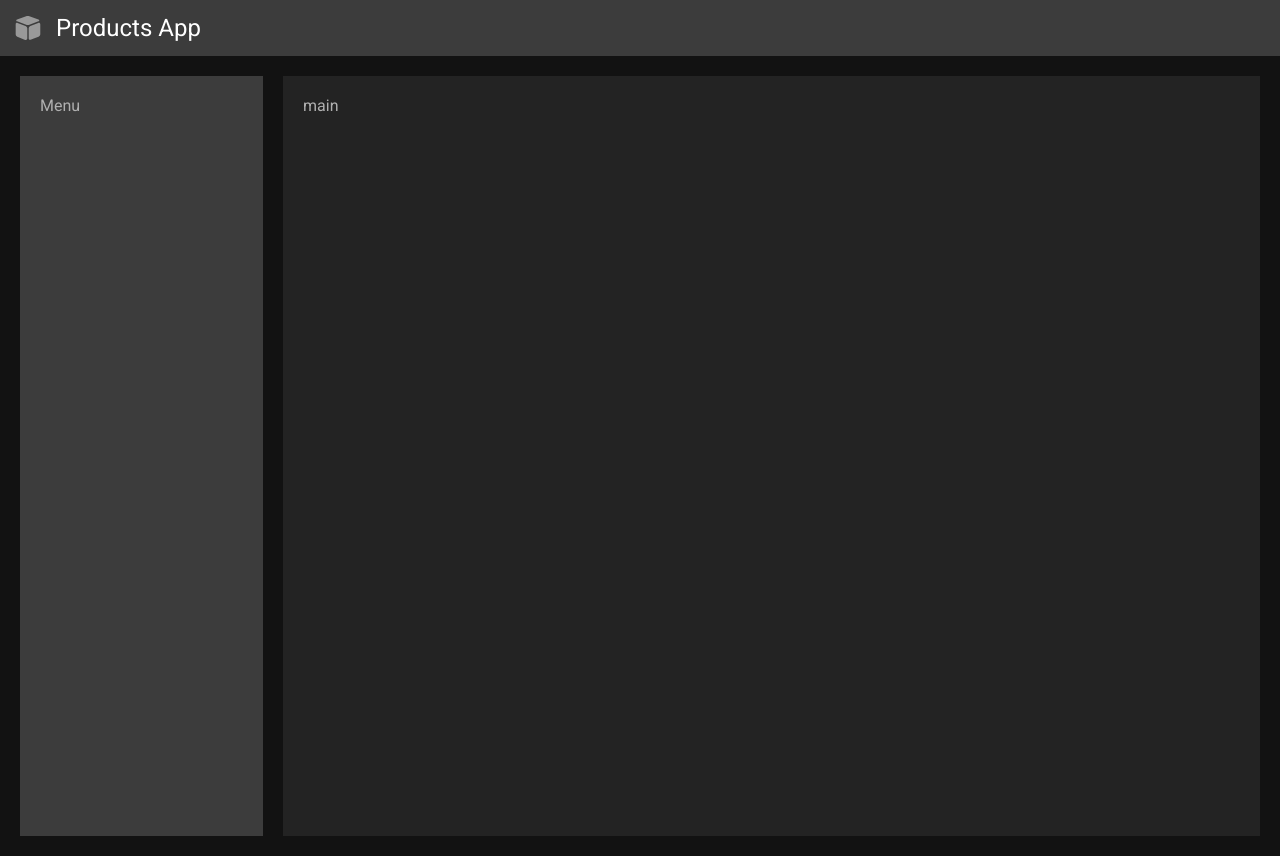
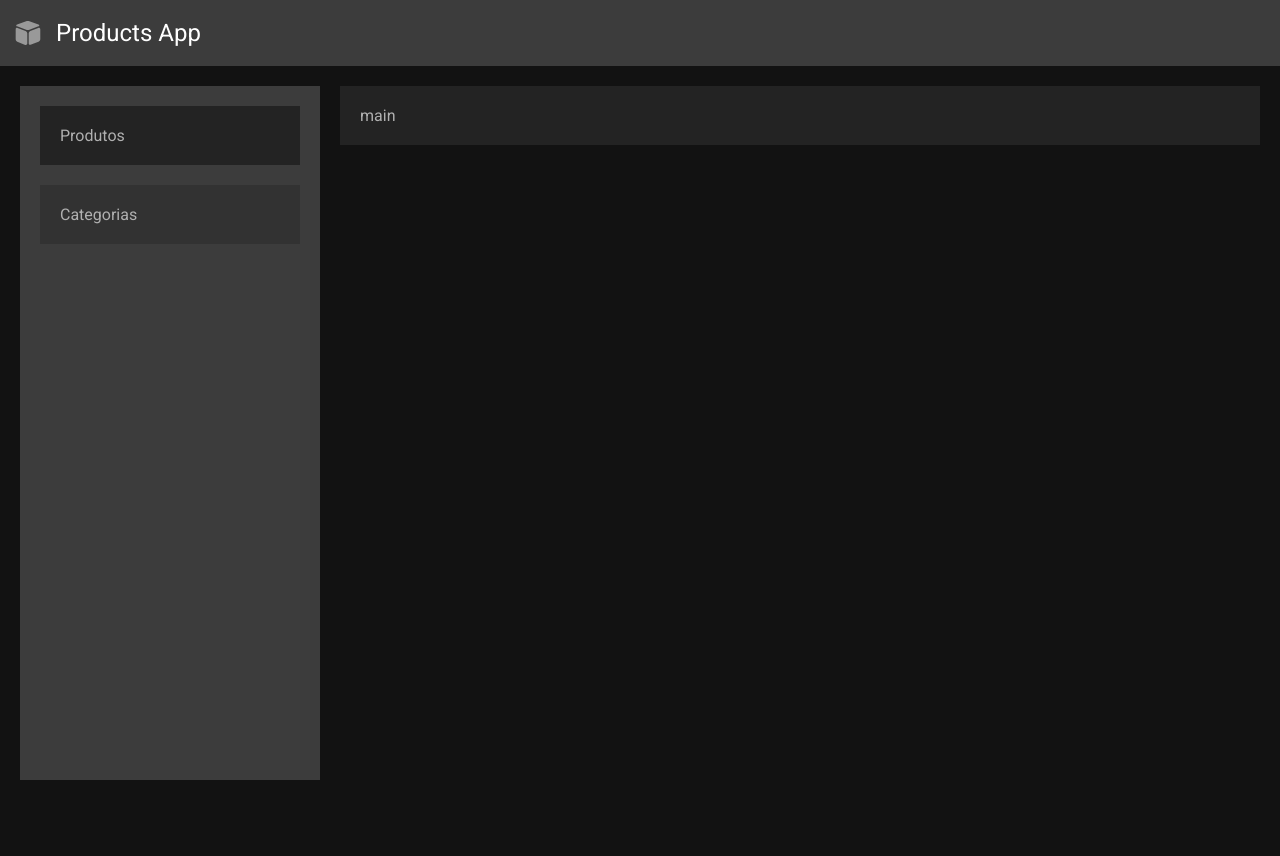
Before and after one commit to tfsantosbr/react-sample-app, a React (Vite) app: page / in a window 1280 px wide. After the commit the page ends 800 px from the top, so only its background shows below. Built offline with nearby package versions, Linux system fonts and the light colour scheme.

Commit message:
upd doc e css

```diff
--- a/src/App.module.css
+++ b/src/App.module.css
@@ -1,18 +1,21 @@
 .wrapper {
   display: flex;
   padding: 1.25rem;
+  align-items: flex-start;
   gap: 1.25rem;
-  min-height: 100vh;
+  min-height: calc(100vh - 70px);
+  height: 100%;
 }
 
 .wrapper aside {
   width: 300px;
   padding: 1.25rem;
   background: var(--gray-600);
+  height: 100%;
 }
 
 .wrapper main {
-  width: 100%;
+  flex: 1;
   padding: 1.25rem;
   background: var(--gray-800);
 }
--- a/src/App.tsx
+++ b/src/App.tsx
@@ -1,15 +1,17 @@
 import "./assets/global.css";
+import styles from "./App.module.css";
+
 import { Header } from "./components/Header";
-import styles from "./App.module.css";
+import { Sidebar } from "./components/Sidebar";
+import { Content } from "./components/Content";
 
 export function App() {
   return (
     <>
       <Header />
-
       <div className={styles.wrapper}>
-        <aside>Menu</aside>
-        <main>main</main>
+        <Sidebar />
+        <Content />
       </div>
     </>
   );
--- a/src/assets/global.css
+++ b/src/assets/global.css
@@ -2,6 +2,7 @@
   --white: rgb(255, 255, 255);
   --gray-300: rgb(176, 176, 176);
   --gray-600: rgb(60, 60, 60);
+  --gray-700: rgb(50, 50, 50);
   --gray-800: rgb(35, 35, 35);
   --gray-900: rgb(18, 18, 18);
 }
@@ -12,10 +13,17 @@
   box-sizing: border-box;
 }
 
+body,
+html,
+#root {
+  display: flex;
+  flex-direction: column;
+  height: 100%;
+}
+
 body {
   background: var(--gray-900);
   color: var(--gray-300);
-  min-height: 100vh;
 }
 
 body,
--- /dev/null
+++ b/src/components/Content.tsx
@@ -0,0 +1,3 @@
+export function Content() {
+  return <main>main</main>;
+}
--- a/src/components/Header.module.css
+++ b/src/components/Header.module.css
@@ -2,7 +2,7 @@
   display: flex;
   align-items: center;
   gap: 0.625rem;
-
+  height: 70px;
   padding: 0.625rem 0.625rem;
   background-color: var(--gray-600);
   font-size: 1.5rem;
--- /dev/null
+++ b/src/components/Sidebar.module.css
@@ -0,0 +1,19 @@
+.navigation {
+  list-style: none;
+  display: flex;
+  flex-direction: column;
+  gap: 1.25rem;
+}
+
+.navigation a {
+  text-decoration: none;
+  color: var(--gray-200);
+  display: block;
+  background-color: var(--gray-700);
+  padding: 1.25rem;
+}
+
+.navigation a:hover,
+.navigation a.active {
+  background-color: var(--gray-800);
+}
--- /dev/null
+++ b/src/components/Sidebar.tsx
@@ -0,0 +1,18 @@
+import styles from "./Sidebar.module.css";
+
+export function Sidebar() {
+  return (
+    <aside>
+      <ul className={styles.navigation}>
+        <li>
+          <a href="#" className={styles.active}>
+            Produtos
+          </a>
+        </li>
+        <li>
+          <a href="#">Categorias</a>
+        </li>
+      </ul>
+    </aside>
+  );
+}
```
Also changed, not shown: src/main.tsx (+6 -6 lines), 3 other files (tests, documents, lock files or other folders).
